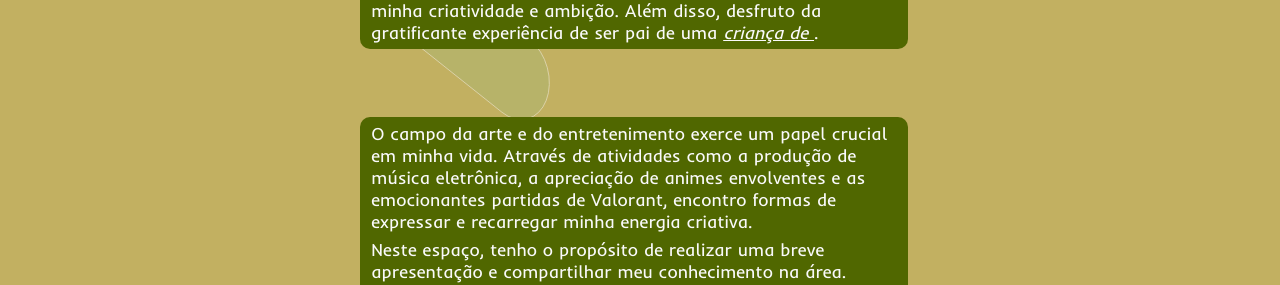
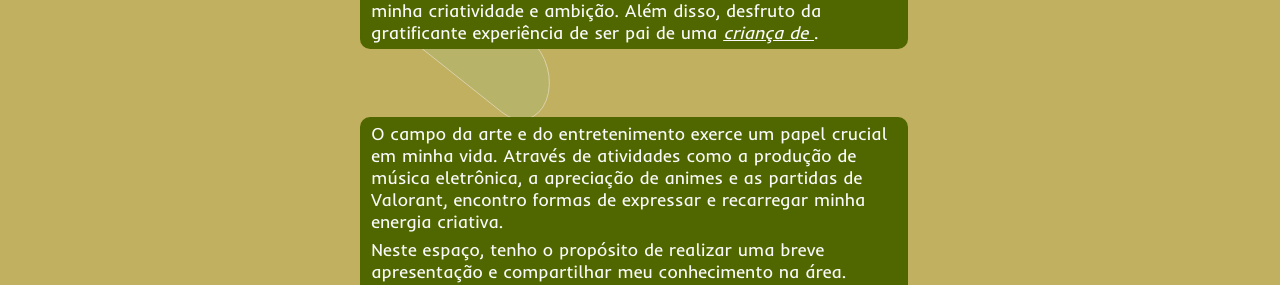
Before and after one commit to FerrazRezende/ferrazrezende.github.io, a Vue app: page / in a window 1280 px wide. Shown: the part 2060-2345 px from the top of the page. Built offline with nearby package versions, Linux system fonts and the light colour scheme; no server answers.

Commit message:
Update infoCards.vue

```diff
--- a/src/components/infoCards.vue
+++ b/src/components/infoCards.vue
@@ -43,7 +43,7 @@ export default {
                 </div>
                 <div id="card-2" class="cards-container" v-motion-slide-visible-top>
                     <p>O campo da arte e do entretenimento exerce um papel crucial em minha vida. Através de atividades como
-                        a produção de música eletrônica, a apreciação de animes envolventes e as emocionantes partidas de
+                        a produção de música eletrônica, a apreciação de animes e as partidas de
                         Valorant, encontro formas de expressar e recarregar minha energia criativa.
                     </p>
                     <p>
```
